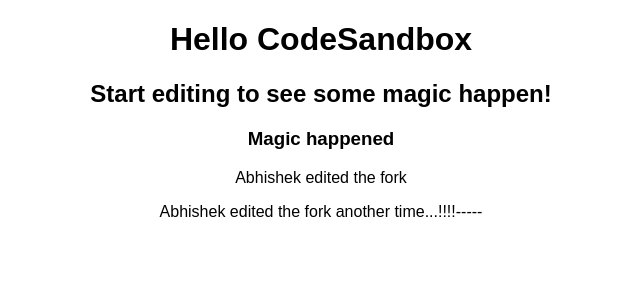
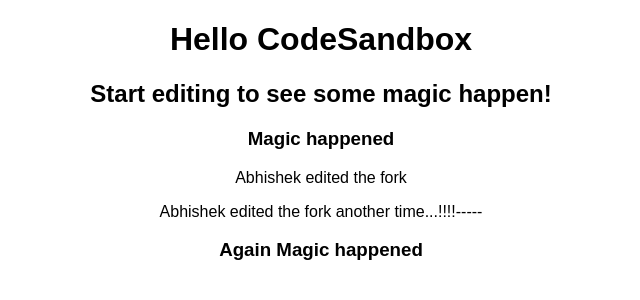
Before and after one commit to abhi283204/React-Project1, a React (Create React App) app: page / in a window 1280 px wide. Shown: the top 300 px of the page, without its empty margins (319-959 px from the left). Built offline with nearby package versions, Linux system fonts and the light colour scheme.

Commit message:
final edit

```diff
--- a/src/App.js
+++ b/src/App.js
@@ -11,6 +11,8 @@
       <p>Abhishek edited the fork</p>
 
       <p>Abhishek edited the fork another time...!!!!-----</p>
+
+      <h3>Again Magic happened</h3>
     </div>
   );
 }
```
